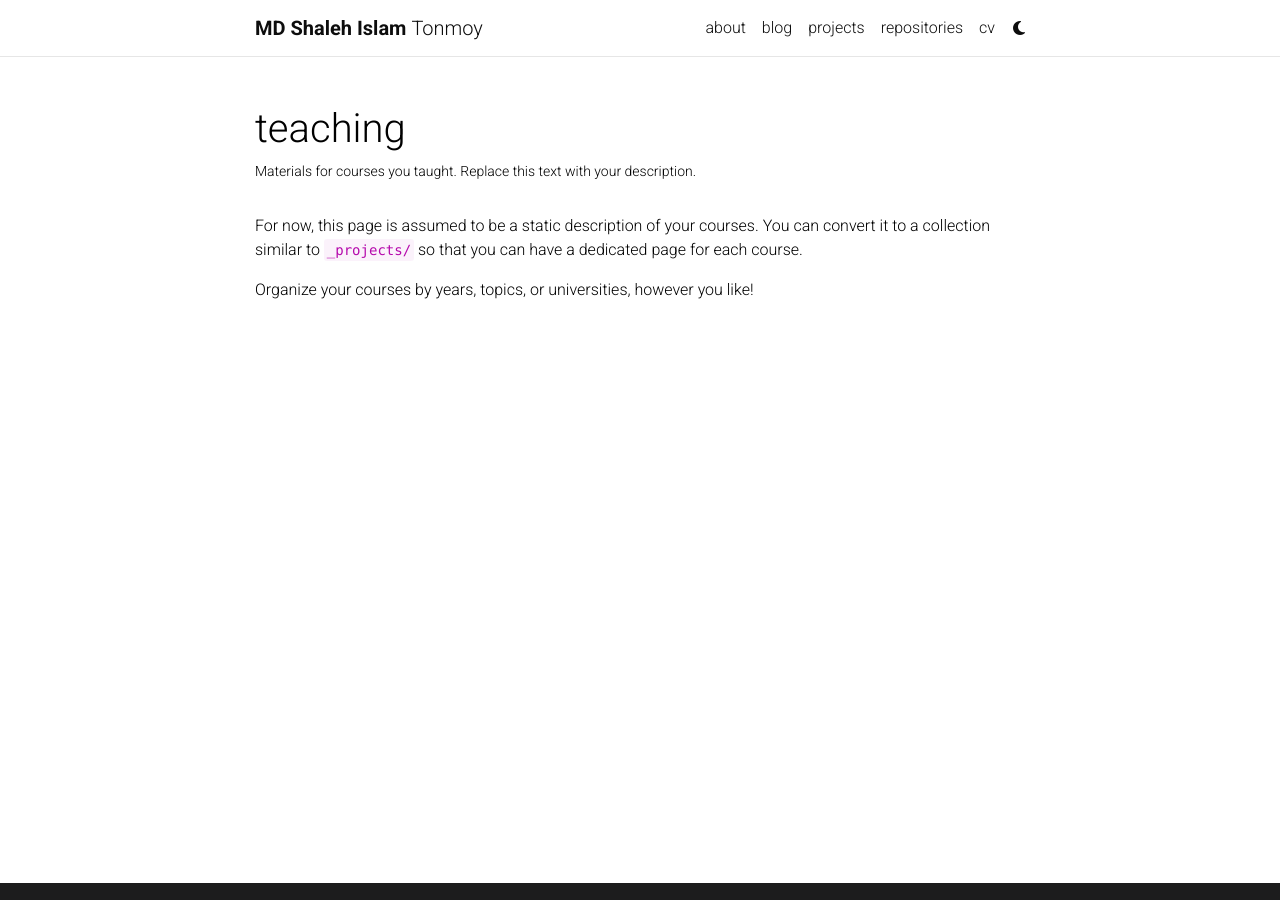
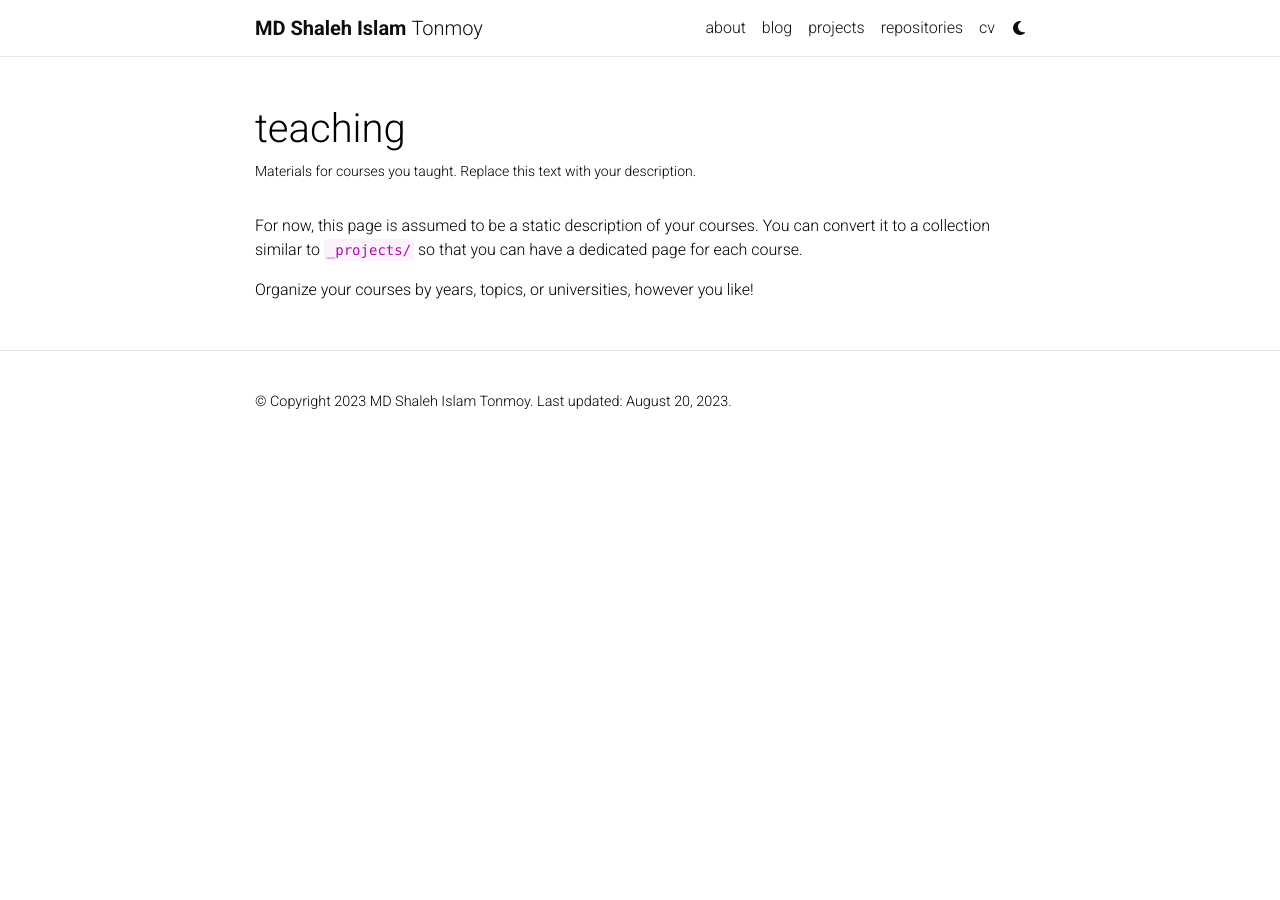
Before and after one commit to tontus/tontus.github.io, a Jekyll site: the page built from _pages/teaching.md, in a window 1280 px wide. Built offline with Jekyll 4.4.1, drawn with Linux system fonts in a browser that asks for light colours; full-size pictures stand in for the smaller copies a plugin makes; comment, search, counter and statistics services are not loaded; a style sheet for code colours, icons or effects is not loaded; some of the changed lines change nothing that is shown.

Commit message:
footer sticky changed

```diff
--- a/_config.yml
+++ b/_config.yml
@@ -52,7 +52,7 @@
 # -----------------------------------------------------------------------------
 
 navbar_fixed: true
-footer_fixed: true
+footer_fixed: false
 
 # Dimensions
 max_width: 800px
--- a/_includes/footer.html
+++ b/_includes/footer.html
@@ -1,25 +1,25 @@
     {% if site.footer_fixed %}
     <footer class="fixed-bottom">
       <div class="container mt-0">
-        <!-- &copy; Copyright {{ site.time | date: '%Y' }} {{ site.first_name }} {{ site.middle_name }} {{ site.last_name }}. {{ site.footer_text }}
+        &copy; Copyright {{ site.time | date: '%Y' }} {{ site.first_name }} {{ site.middle_name }} {{ site.last_name }}. {{ site.footer_text }}
         {%- if site.impressum_path -%}
         <a href="{{ site.url }}{{ site.baseurl }}{{ site.impressum_path }}">Impressum</a>.
         {%- endif -%}
         {%- if site.last_updated -%}
         Last updated: {{ "now" | date: '%B %d, %Y' }}.
-        {%- endif %} -->
+        {%- endif %}
       </div>
     </footer>
     {%- else -%}
     <footer class="sticky-bottom mt-5">
       <div class="container">
-        <!-- &copy; Copyright {{ site.time | date: '%Y' }} {{ site.first_name }} {{ site.middle_name }} {{ site.last_name }}. {{ site.footer_text }}
+        &copy; Copyright {{ site.time | date: '%Y' }} {{ site.first_name }} {{ site.middle_name }} {{ site.last_name }}. {{ site.footer_text }}
         {%- if site.impressum_path -%}
         <a href="{{ site.url }}{{ site.baseurl }}{{ site.impressum_path }}">Impressum</a>.
         {%- endif -%}
         {%- if site.last_updated -%}
         Last updated: {{ "now" | date: '%B %d, %Y' }}.
-        {%- endif %} -->
+        {%- endif %}
       </div>
     </footer>
     {%- endif %}
```
